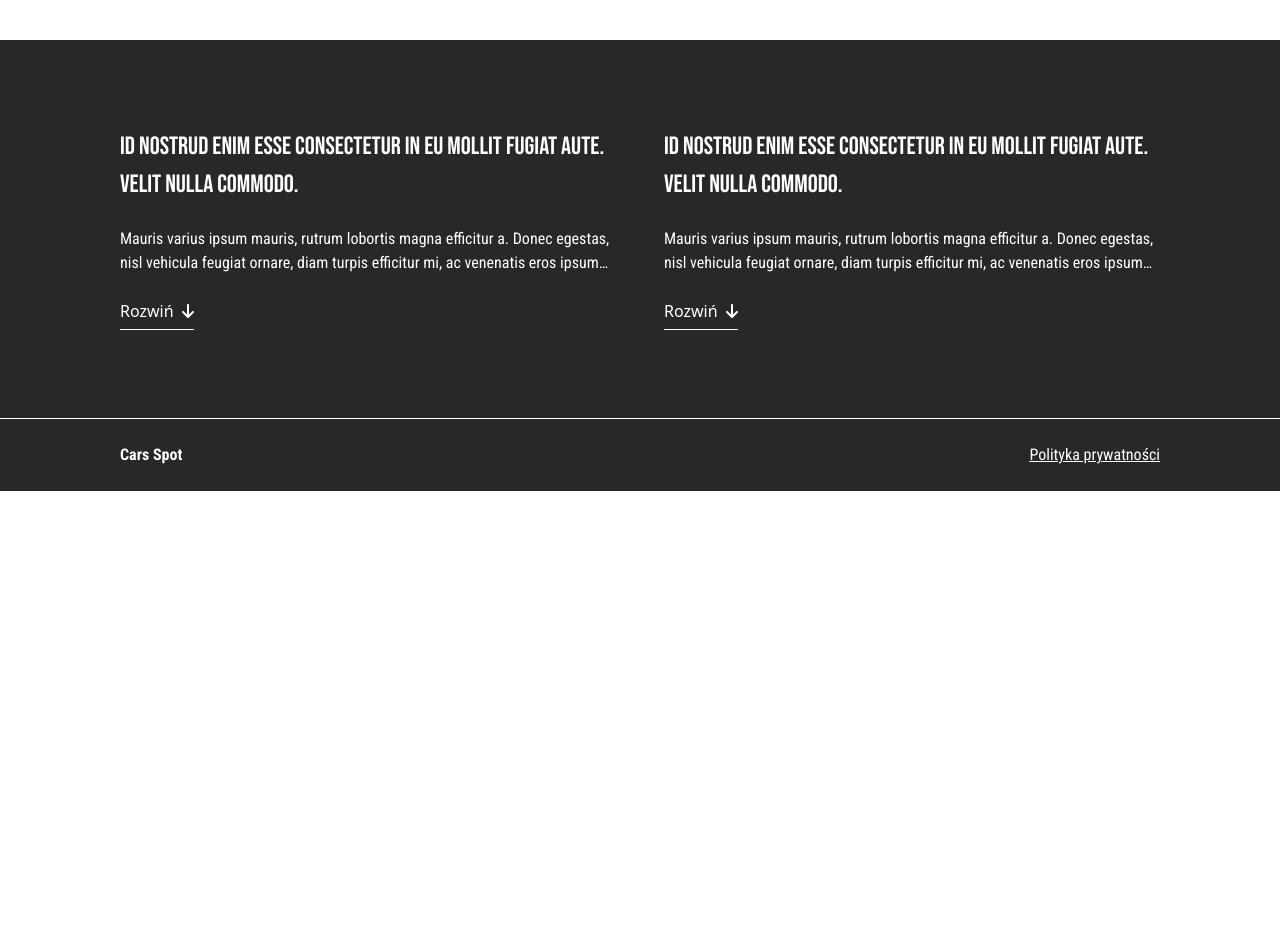
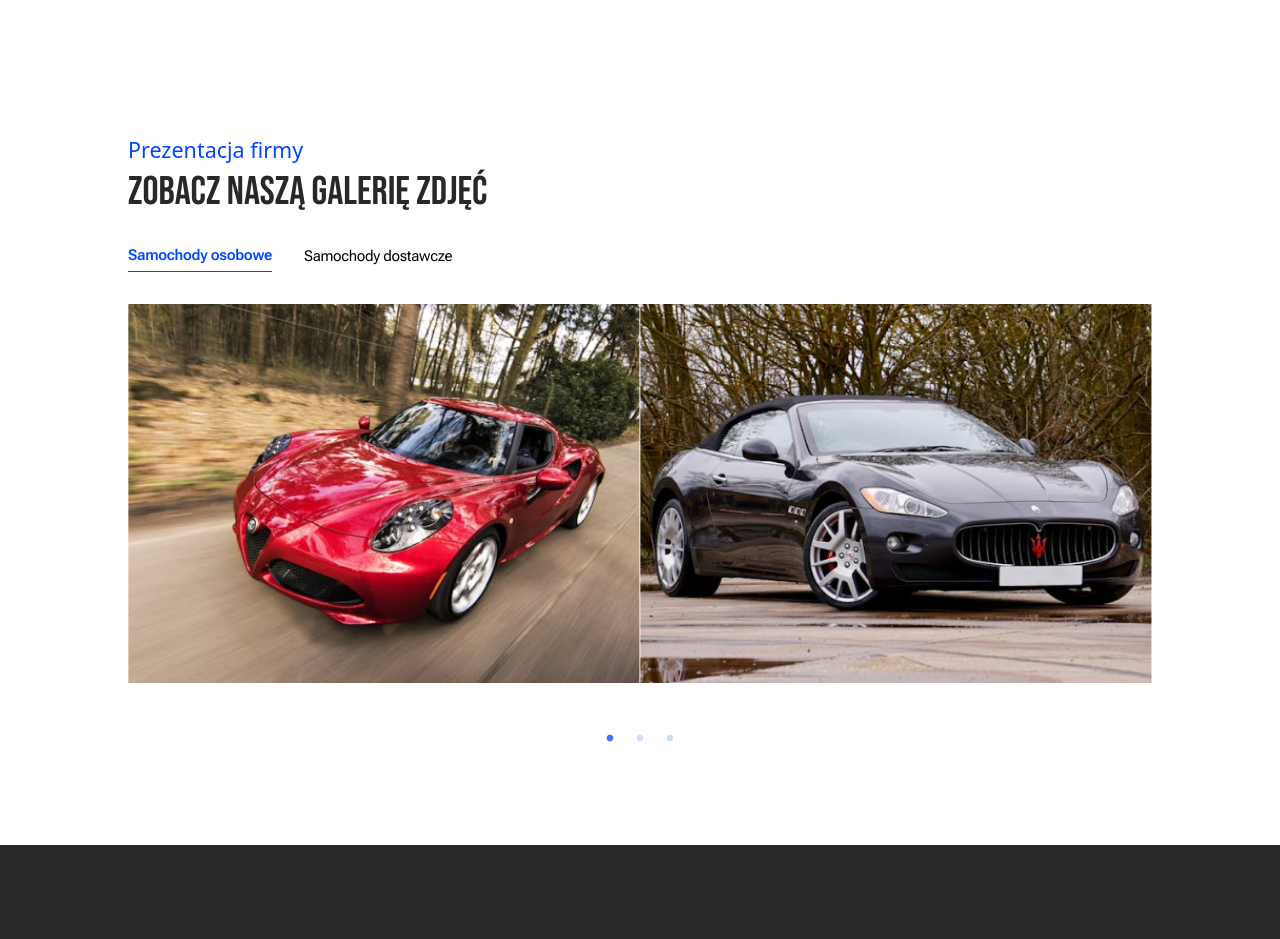
Before and after one commit to radoslawkol/CarsSpot, a React (Vite) app: page / in a window 1280 px wide. Shown: the part 760-1699 px from the top of the page. Before the commit the page ends 1251 px from the top, so only its background shows below. Built offline with nearby package versions, Linux system fonts and the light colour scheme.

Commit message:
feat: add gallery section

```diff
--- a/package.json
+++ b/package.json
@@ -16,7 +16,9 @@
     "@fortawesome/free-solid-svg-icons": "^6.6.0",
     "@fortawesome/react-fontawesome": "^0.2.2",
     "react": "^18.3.1",
-    "react-dom": "^18.3.1"
+    "react-dom": "^18.3.1",
+    "react-slick": "^0.30.2",
+    "slick-carousel": "^1.8.1"
   },
   "devDependencies": {
     "@eslint/js": "^9.9.0",
@@ -24,6 +26,7 @@
     "@types/node": "^22.5.4",
     "@types/react": "^18.3.3",
     "@types/react-dom": "^18.3.0",
+    "@types/react-slick": "^0.23.13",
     "@vitejs/plugin-react": "^4.3.1",
     "autoprefixer": "^10.4.20",
     "eslint": "^9.9.0",
--- a/src/App.tsx
+++ b/src/App.tsx
@@ -1,7 +1,8 @@
 import Footer from "@components/Footer";
 import Header from "./components/Header";
-import Faq from "@components/FAQ";
+import Faq from "@components/Faq";
 import Hero from "@components/Hero";
+import Galery from "@components/Galery";
 
 function App() {
 	return (
@@ -11,6 +12,7 @@ function App() {
 				<main></main>
 			</div>
 			<Hero />
+			<Galery />
 			<Faq />
 			<Footer />
 		</>
--- /dev/null
+++ b/src/components/Carousel.tsx
@@ -0,0 +1,73 @@
+import Slider from "react-slick";
+import "slick-carousel/slick/slick.css";
+import "slick-carousel/slick/slick-theme.css";
+import alphaRomeo from "@assets/AlphaRomeo.png";
+import maserati from "@assets/Maserati.png";
+import audi from "@assets/Audi.png";
+
+const carImages = [
+	{ src: alphaRomeo, alt: "Red Alpha Romeo" },
+	{ src: maserati, alt: "Black Maserati Granturismo" },
+	{ src: audi, alt: "Black Audi" },
+];
+
+const deliveryCarImages = [
+	{
+		src: "https://placehold.co/600x446?text=Delivery+Van",
+		alt: "White Delivery Van",
+	},
+	{
+		src: "https://placehold.co/600x446?text=Blue+Truck",
+		alt: "Blue Truck",
+	},
+	{
+		src: "https://placehold.co/600x446?text=Small+Cargo+Van",
+		alt: "Small Cargo Van",
+	},
+];
+
+export default function Carousel({ activeTab }: { activeTab: number }) {
+	const settings = {
+		dots: true,
+		infinite: true,
+		speed: 500,
+		slidesToShow: 2,
+		slidesToScroll: 1,
+		initialSlide: 0,
+		responsive: [
+			{
+				breakpoint: 1200,
+				settings: {
+					slidesToShow: 2,
+					slidesToScroll: 1,
+					initialSlide: 1,
+				},
+			},
+			{
+				breakpoint: 576,
+				settings: {
+					slidesToShow: 1,
+					slidesToScroll: 1,
+				},
+			},
+		],
+	};
+	return (
+		<div className='slider-container overflow-hidden'>
+			<Slider {...settings}>
+				{activeTab === 0 &&
+					carImages?.map((car, i) => (
+						<div>
+							<img src={car.src} alt={car.alt} key={i} />
+						</div>
+					))}
+				{activeTab === 1 &&
+					deliveryCarImages.map((car, i) => (
+						<div>
+							<img src={car.src} alt={car.alt} key={i} />
+						</div>
+					))}
+			</Slider>
+		</div>
+	);
+}
--- /dev/null
+++ b/src/components/Galery.tsx
@@ -0,0 +1,29 @@
+import { useState } from "react";
+import Carousel from "./Carousel";
+import Tab from "./Tab";
+
+export default function Galery() {
+	const [activeTab, setActiveTab] = useState(0);
+
+	return (
+		<section id='gallery' className='my-24 px-4 md:px-32 2xl:px-72'>
+			<div className='flex flex-col gap-2'>
+				<span className='text-lg md:text-[21.5px] text-fontColor-secondary'>
+					Prezentacja firmy
+				</span>
+				<h2 className='text-3xl md:text-[40px] md:leading-10 font-heading text-fontColor-primary'>
+					Zobacz naszą galerię zdjęć
+				</h2>
+			</div>
+			<div className='my-8 flex gap-8 font-support text-[15px] -tracking-[0.02em]'>
+				<Tab onActiveTab={() => setActiveTab(0)} isActive={activeTab === 0}>
+					Samochody osobowe
+				</Tab>
+				<Tab onActiveTab={() => setActiveTab(1)} isActive={activeTab === 1}>
+					Samochody dostawcze
+				</Tab>
+			</div>
+			<Carousel activeTab={activeTab} />
+		</section>
+	);
+}
--- a/src/components/Hero.tsx
+++ b/src/components/Hero.tsx
@@ -8,7 +8,6 @@ export default function Hero() {
 
 	useEffect(() => {
 		const header = document.getElementById("header");
-		console.log(header);
 		const headerHeight = header?.getBoundingClientRect().height ?? 70;
 
 		setHeaderHeight(headerHeight);
@@ -35,7 +34,7 @@ export default function Hero() {
 			<img
 				src={HeroImage}
 				alt='Hero image showing Audi, Mercedes and BMW cars.'
-				className='md:w-[70%] lg:w-[75%] xl:w-[70%] md:absolute md:right-0 bottom-4 lg:bottom-44 2xl:bottom-12  mt-52 md:mt-4 pl-6 sm:pl-16'
+				className='md:w-[70%] lg:w-[75%] xl:w-[70%] md:absolute md:right-0 bottom-4 lg:bottom-44 2xl:bottom-20 mt-52 md:mt-4 pl-6 sm:pl-16'
 			/>
 			<img
 				src={Lines}
--- /dev/null
+++ b/src/components/Tab.tsx
@@ -0,0 +1,18 @@
+interface IProps {
+	isActive: boolean;
+	onActiveTab: () => void;
+	children: React.ReactNode;
+}
+
+export default function Tab({ isActive, onActiveTab, children }: IProps) {
+	const active =
+		"text-fontColor-secondary border-b-1 border-secondary font-semibold";
+	return (
+		<button
+			className={`${isActive && active} pb-1`}
+			onClick={() => onActiveTab()}
+		>
+			{children}
+		</button>
+	);
+}
--- a/src/index.css
+++ b/src/index.css
@@ -7,3 +7,15 @@
 body {
 	min-height: 100vh;
 }
+
+.slick-dots {
+	@apply static mt-4 lg:mt-8;
+}
+
+.slick-dots li button:before {
+	@apply text-[8px] text-blue-500 rounded-full; /* Tailwind classes for dot styling */ /* Hide the default 'before' content */
+}
+
+.slick-dots li.slick-active button:before {
+	@apply text-fontColor-secondary rounded-full;
+}
```
Also changed, not shown: 1 other file (tests, documents, lock files or other folders).
